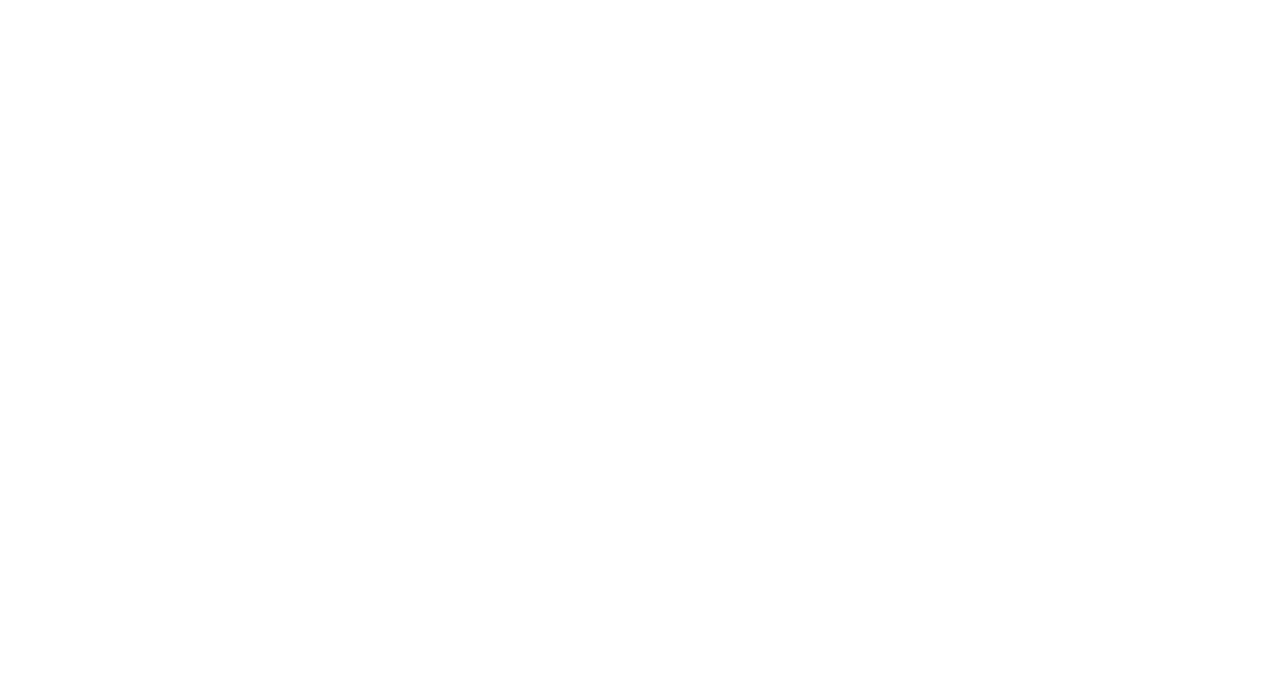
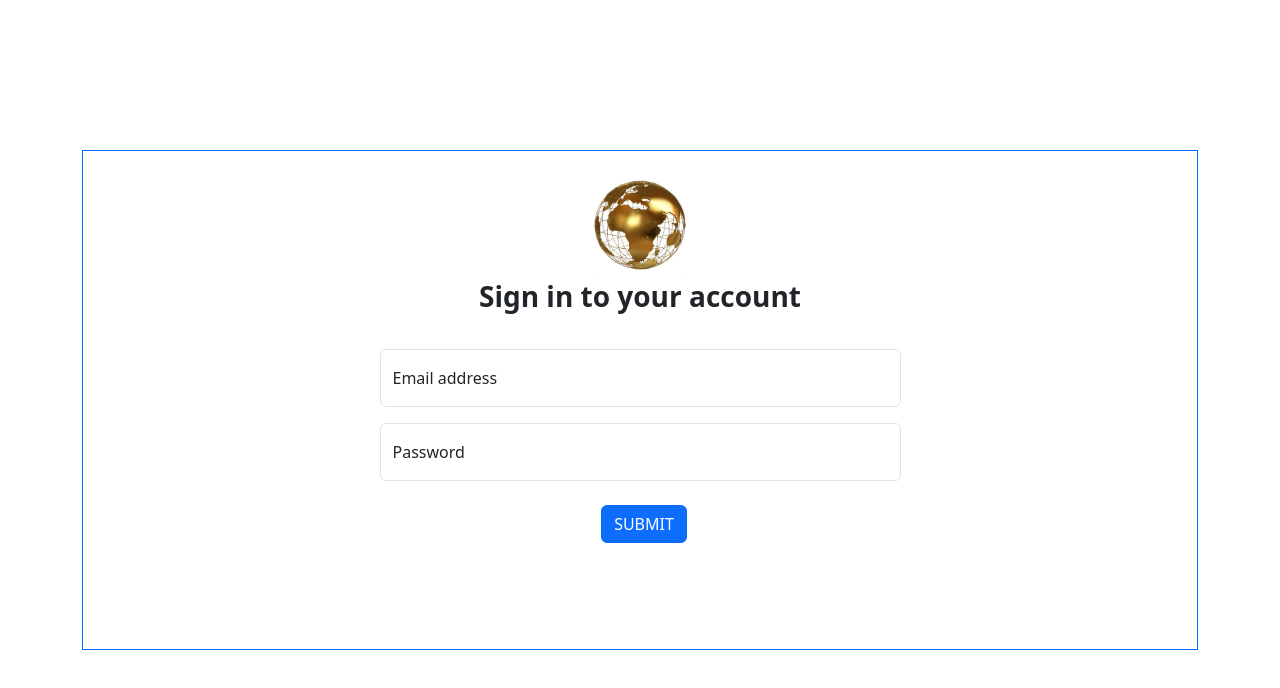
Before and after one commit to silviyaprince/weeurl, a React (Create React App) app: page /login in a window 1280 px wide. Before the commit this address had no page. Shown: the top 688 px of the page. Built offline with nearby package versions, Linux system fonts and the light colour scheme.

Commit message:
uploaded login page

```diff
--- a/package.json
+++ b/package.json
@@ -11,6 +11,7 @@
     "@testing-library/jest-dom": "^5.17.0",
     "@testing-library/react": "^13.4.0",
     "@testing-library/user-event": "^13.5.0",
+    "bootstrap": "^5.3.3",
     "react": "^18.3.1",
     "react-dom": "^18.3.1",
     "react-router-dom": "^6.26.2",
--- a/src/App.css
+++ b/src/App.css
@@ -122,3 +122,8 @@
     margin: 10px 0; /* Space between buttons */
   }
 }
+
+.custom-box {
+  width: 400px;
+  height: 500px;
+}
--- a/src/App.js
+++ b/src/App.js
@@ -1,13 +1,24 @@
 import logo from './logo.svg';
 import './App.css';
+import 'bootstrap';
+import 'bootstrap/dist/css/bootstrap.min.css';
 import{Routes,Route} from 'react-router-dom';
 import { Home } from './components/Home';
+import {Login} from './components/Login';
+import {Urlshortener} from './components/Urlshortener';
+import {Urldata} from './components/Urldata';
+import {Pagenotfound} from './components/Pagenotfound';
+
 function App() {
   return (
    <div>
 
     <Routes>
       <Route path="/" element={<Home/>}/>
+      <Route path="/login" element={<Login/>}/>
+      <Route path="/urlshortener" element={<Urlshortener/>}/>
+      <Route path="/urldata" element={<Urldata/>}/>
+      <Route path="*" element={<Pagenotfound/>}/>
     </Routes>
 
    </div>
--- a/src/components/Home.js
+++ b/src/components/Home.js
@@ -1,18 +1,20 @@
 
 
+import { useNavigate } from 'react-router-dom'
 import { shortlink } from '../image'
 import React from 'react'
 
 export  function Home() {
+  const navigate=useNavigate()
   return (
     <div className="home-container">
       <div className="content">
         <h1 className="headingcontent">Welcome to Our Platform</h1>
         <p className='paragraphcontent'>Shorten long, cumbersome URLs into sleek, custom links that are easy to share across platforms and devices.Use our URL shortener to create custom links that simplify your online sharing and enhance user experience.Easily manage and edit your links, all within one platform.</p>
         <div className="buttons-container">
-          <button>Get Started</button>
-          <button>Learn More</button>
-          <button>Contact Us</button>
+          <button onClick={()=>navigate("/login")}>LOGIN</button>
+          <button>SHORTEN URL</button>
+          <button>URL'S CREATED</button>
         </div>
       </div>
       <div className="image-container">
--- /dev/null
+++ b/src/components/Login.js
@@ -0,0 +1,49 @@
+import React from "react";
+import { weeurllogo } from "../image";
+
+export function Login() {
+  return (
+    <div
+      className="container d-flex justify-content-center align-items-center"
+      style={{ height: "100vh" }}>
+      <div className="box bg-white border border-primary p-4 custom-box w-100">
+        <img
+          src={weeurllogo}
+          alt="companylogo"
+          className="d-block mx-auto img-fluid"
+          style={{ width: "100px", height: "100px" }}
+        />
+        <p className="text-center text-dark fs-3 fw-bold">
+          Sign in to your account
+        </p>
+        <div className="row justify-content-center">
+          <div className="col-12 col-md-6">
+            <div className="form-floating mt-3 mb-3">
+              <input
+                type="email"
+                className="form-control /"
+                id="floatingInput"
+                placeholder="name@example.com"
+              />
+              <label htmlFor="floatingInput">Email address</label>
+            </div>
+            <div className="form-floating ">
+              <input
+                type="password"
+                className="form-control"
+                id="floatingPassword"
+                placeholder="Password"
+              />
+              <label htmlFor="floatingPassword">Password</label>
+            </div>
+            <div className="text-center mt-4">
+              <button type="button" className="btn btn-primary ms-2">
+                SUBMIT
+              </button>
+            </div>
+          </div>
+        </div>
+      </div>
+    </div>
+  );
+}
--- /dev/null
+++ b/src/components/Pagenotfound.js
@@ -0,0 +1,7 @@
+import React from 'react'
+
+export  function Pagenotfound() {
+  return (
+    <div>Pagenotfound</div>
+  )
+}
--- /dev/null
+++ b/src/components/Urldata.js
@@ -0,0 +1,7 @@
+import React from 'react'
+
+export  function Urldata() {
+  return (
+    <div>Urldata</div>
+  )
+}
--- /dev/null
+++ b/src/components/Urlshortener.js
@@ -0,0 +1,7 @@
+import React from 'react'
+
+export  function Urlshortener() {
+  return (
+    <div>Urlshortener</div>
+  )
+}
--- a/src/image.js
+++ b/src/image.js
@@ -1,3 +1,4 @@
 import shortlink from "./assets/shortlink.jpg";
-
+import weeurllogo from "./assets/weeurllogo.jpg";
 export { shortlink };
+export { weeurllogo };
```
Also changed, not shown: src/assets/weeurllogo.jpg (added), 1 other file (tests, documents, lock files or other folders).
